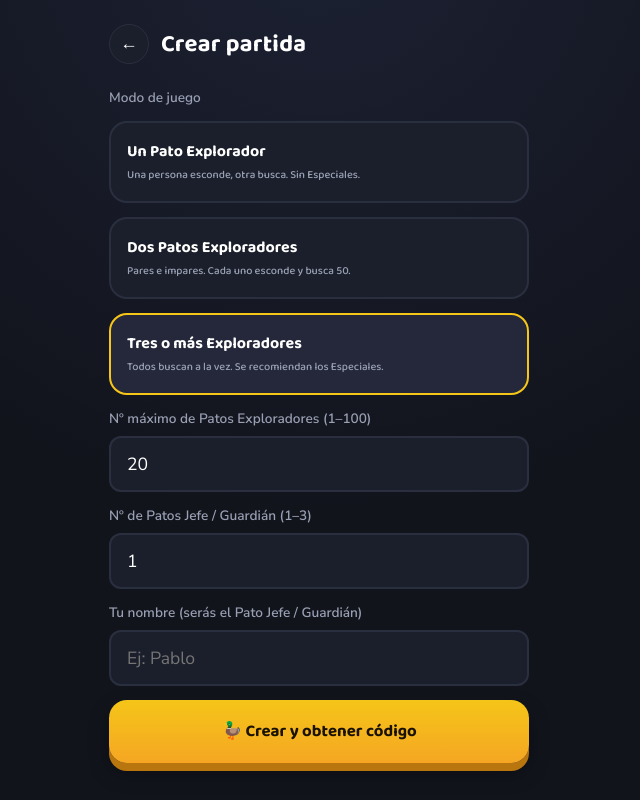
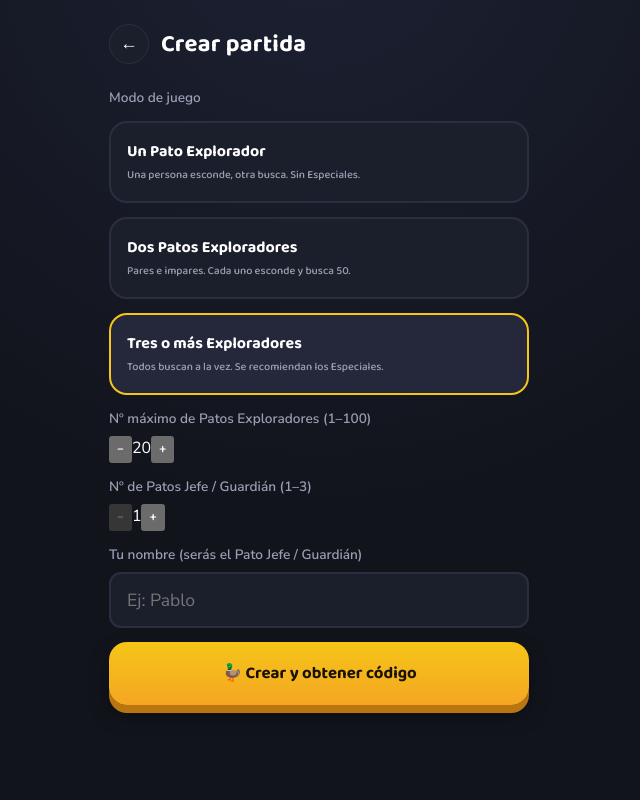
Before and after one commit to pabloramirezlopez97-creator/quack-attack, a React (Vite) app: page /crear in a window 1280 px wide. Shown: the whole page, without its empty margins (321-961 px from the left). Built offline with nearby package versions, Linux system fonts and the light colour scheme; no server answers.

Commit message:
Add files via upload

```diff
--- a/src/pages/CreateGame.tsx
+++ b/src/pages/CreateGame.tsx
@@ -1,6 +1,7 @@
 import { useState } from "react";
 import { useNavigate } from "react-router-dom";
 import { supabase } from "../supabaseClient";
+import Stepper from "../components/Stepper";
 
 const MODES = [
   {
@@ -87,30 +88,24 @@ export default function CreateGame() {
         {mode === 3 && (
           <div className="field">
             <label>Nº máximo de Patos Exploradores (1–100)</label>
-            <input
-              type="number"
+            <Stepper
+              value={maxExplorers}
               min={1}
               max={100}
-              value={maxExplorers}
-              onChange={(e) =>
-                setMaxExplorers(
-                  Math.min(100, Math.max(1, Number(e.target.value) || 1))
-                )
-              }
+              onChange={setMaxExplorers}
+              label="Número máximo de Patos Exploradores"
             />
           </div>
         )}
 
         <div className="field">
           <label>Nº de Patos Jefe / Guardián (1–3)</label>
-          <input
-            type="number"
+          <Stepper
+            value={maxJefes}
             min={1}
             max={3}
-            value={maxJefes}
-            onChange={(e) =>
-              setMaxJefes(Math.min(3, Math.max(1, Number(e.target.value) || 1)))
-            }
+            onChange={setMaxJefes}
+            label="Número de Patos Jefe o Guardián"
           />
         </div>
 
```
